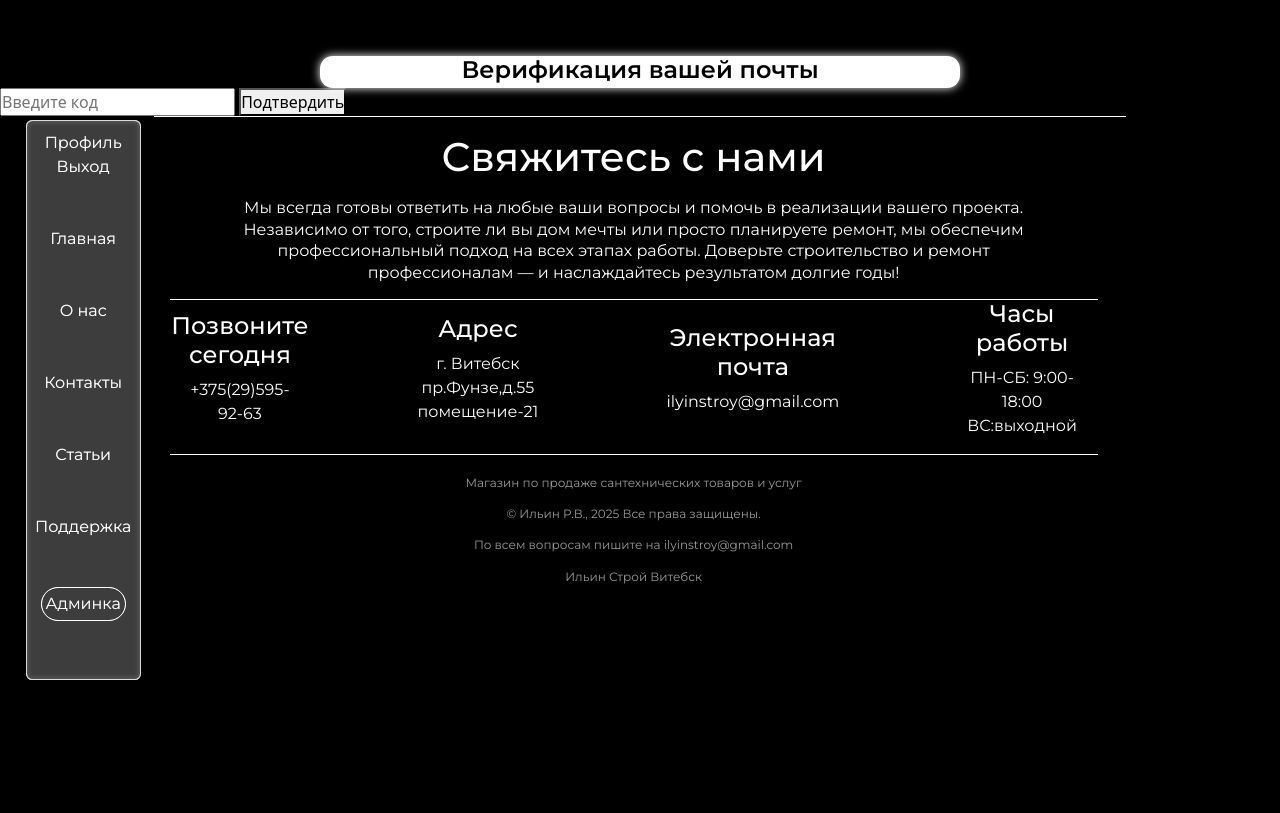
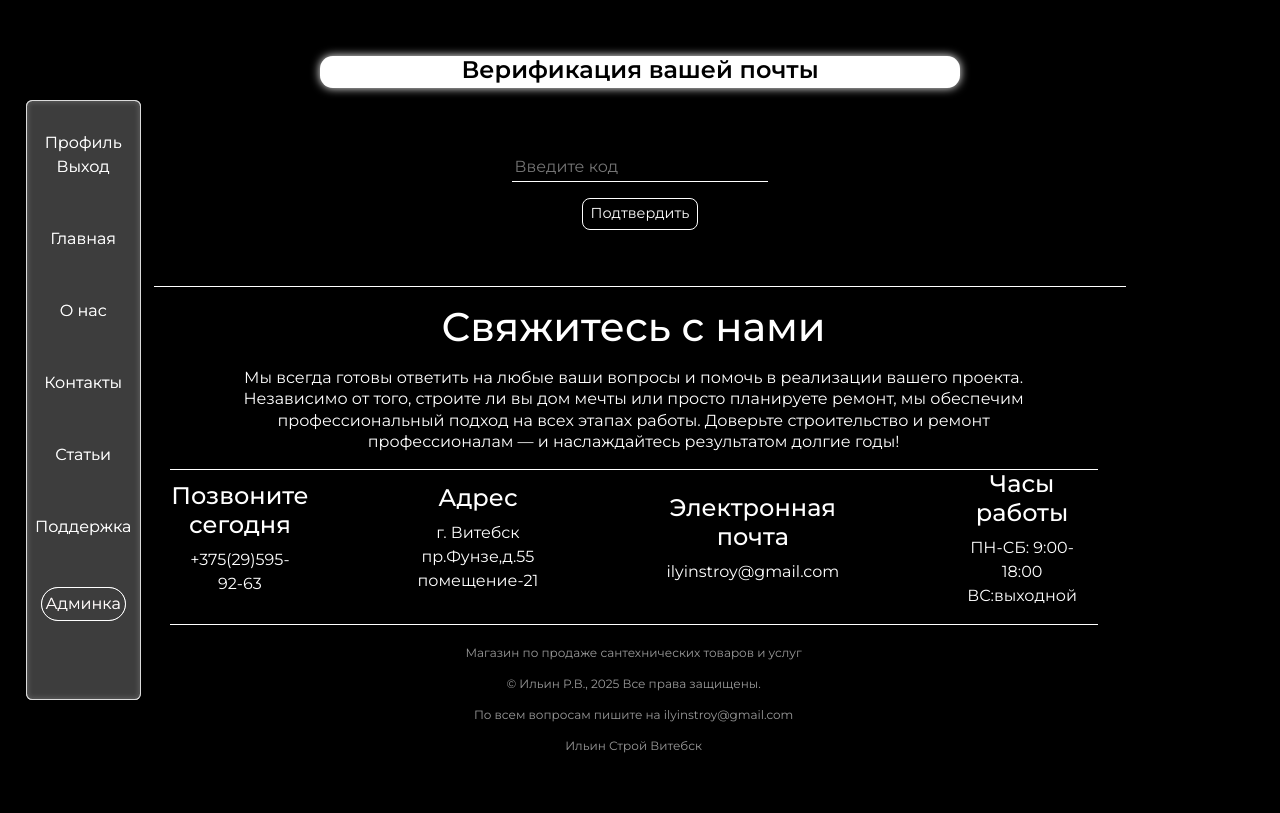
Before and after one commit to ASAFGracia/ilyin_stroy, a Django app: page /verify_email/ in a window 1280 px wide. Before the commit the page ends 680 px from the top, so only its background shows below. Run offline with Django 5.2, Linux system fonts and the light colour scheme; the visitor is signed in with stand-in values (Sample User, id 1); parts of the project's set-up code (start-up, migrations or seed data) failed here and were passed over.

Commit message:
commit before creating chat

```diff
--- a/gen/base/models.py
+++ b/gen/base/models.py
@@ -22,8 +22,8 @@ class Article(models.Model):
         return reverse('article_detail', args=[str(self.slug)])
 
     def save(self, *args, **kwargs):
-        if not self.author.is_approved:
-            raise ValueError("Only approved users can create articles.")
+        if not self.pk:  # Только при первом создании статьи
+            self.status = 'pending'  # Статья сохраняется как "На проверке"
         super().save(*args, **kwargs)
 
     def __str__(self):
--- a/gen/base/static/base/css/styles.css
+++ b/gen/base/static/base/css/styles.css
@@ -87,11 +92,11 @@ a:hover {
 
 header {
     font-family: "Montserrat", sans-serif;
-    margin-top: 15vh;
+    margin-top: 12.5vh;
     margin-left: 2vw;
     filter: drop-shadow(0 0 0.04rem white);
     display: flex;
-    height: 70vh;
+    height: 75vh;
     position: fixed;
     justify-content: space-around;
     width: 9vw;
@@ -2081,6 +2109,56 @@ ol li {
 
 .but-admin:hover {
     color: #818181;
+    transition: all 1s ease;
+}
+
+.verif-email {
+    width: 20vw;
+    margin: 3vh 0 5vh 40vw;
+}
+
+.verif-email form input {
+    background-color: black;
+    color: #fff;
+    border: none;
+    border-bottom: #fff solid 1px;
+    margin: 5vh 0 2vh 0;
+    font-size: 2vh;
+    font-family: Montserrat, sans-serif;
+    padding: 0.2vw;
+}
+
+.verif-email form input:focus::placeholder {
+    color: transparent;
+}
+
+.verif-email form {
+    display: flex;
+    flex-direction: column;
+}
+
+.verif-email form input:focus {
+    outline: none;
+}
+
+.verif-email form button {
+    background-color: #000;
+    color: #fff;
+    width: 9vw;
+    align-self: center;
+    font-family: "Montserrat", sans-serif;
+    font-size: 1.8vh;
+    font-weight: 400;
+    padding: 0.5vh;
+    border: #fff solid 1px;
+    border-radius: 1vh;
+    margin-bottom: 2vh;
+    transition: all 1s ease;
+}
+
+.verif-email form button:hover {
+    filter: drop-shadow(0 0 0.4rem white);
+    transform: scale(1.05);
     transition: all 1s ease;
 }
 
--- a/gen/base/templates/base/verify_email.html
+++ b/gen/base/templates/base/verify_email.html
@@ -13,12 +13,13 @@
         <h3>Верификация вашей почты</h3>
     </div>
 
-    <form method="post">
-        {% csrf_token %}
-        <input type="text" name="code" placeholder="Введите код">
-        <button type="submit">Подтвердить</button>
-    </form>
-
+    <div class="verif-email">
+        <form method="post">
+            {% csrf_token %}
+            <input type="text" name="code" placeholder="Введите код">
+            <button type="submit">Подтвердить</button>
+        </form>
+    </div>
 
 </div>
 {% endblock %}
--- a/gen/base/views.py
+++ b/gen/base/views.py
@@ -76,76 +76,76 @@ def sistemaotopleniya(request):
     return render (request, "base/sistema-otopleniya.html")
 
 
-@login_required
 def article_list(request):
-    articles = Article.objects.all().order_by('-created_at')
-    approved_requests = ArticleWriterRequest.objects.filter(user=request.user, status='approved')
+    """Список статей доступен всем пользователям"""
+    articles = Article.objects.filter(status='approved').order_by('-created_at')
+    approved_requests = None
+    if request.user.is_authenticated:
+        approved_requests = ArticleWriterRequest.objects.filter(user=request.user, status='approved')
 
-    # Передаем одобренные заявки в шаблон
     return render(request, 'base/article_list.html', {
         'articles': articles,
         'approved_requests': approved_requests,
     })
 
-@login_required
+
 def article_detail(request, slug):
+    """Детальная информация о статье доступна всем пользователям"""
     article = get_object_or_404(Article, slug=slug)
     return render(request, 'base/article_detail.html', {'article': article})
 
+
 @login_required
 def create_article(request):
+    """Создание статьи доступно только зарегистрированным пользователям с одобренным статусом"""
     if request.method == 'POST':
         article_form = ArticleForm(request.POST)
         image_formset = ArticleImageFormSet(request.POST, request.FILES)
 
         if article_form.is_valid() and image_formset.is_valid():
-            # Получаем текущего пользователя
             user = request.user
 
-            # Создаем статью и устанавливаем автора
             if user.is_approved:
                 article = article_form.save(commit=False)
-                article.author = user  # Устанавливаем текущего пользователя как автора
+                article.author = user
+                article.status = 'pending'  # Новая статья всегда "На проверке"
                 article.save()
 
-                # Сохраняем изображения, привязывая их к статье
+                # Сохраняем изображения
                 images = image_formset.save(commit=False)
                 for img in images:
                     img.article = article
                     img.save()
 
-                # Обработка удаления изображений
+                # Удаление изображений
                 for form in image_formset.deleted_forms:
                     if form.instance.pk:
                         form.instance.delete()
 
-                return redirect('article_list')  # Перенаправление, например, на страницу со списком статей
+                return redirect('article_list')
 
-            # Проверяем, существует ли пользователь в базе данных
             return render(request, 'base/error.html', {'message': 'Your account is not approved yet.'})
 
     else:
         article_form = ArticleForm()
         image_formset = ArticleImageFormSet()
 
-    context = {
+    return render(request, 'base/create_article.html', {
         'article_form': article_form,
         'image_formset': image_formset,
-    }
-    return render(request, 'base/create_article.html', context)
-
+    })
 
 
 @login_required
 def request_to_write_article(request):
+    """Только зарегистрированные пользователи могут отправить запрос на написание статей"""
     if request.method == 'POST':
         form = ArticleWriterRequestForm(request.POST)
         if form.is_valid():
-            # Устанавливаем пользователя как автора заявки
             request_to_write = form.save(commit=False)
             request_to_write.user = request.user
             request_to_write.save()
-            return redirect('article_list')  # Перенаправление на список статей
+            return redirect('article_list')
 
     else:
         form = ArticleWriterRequestForm()
@@ -155,11 +155,19 @@ def request_to_write_article(request):
 
 @user_passes_test(lambda u: u.is_superuser)
 def approve_article_writer(request, pk):
+    """Одобрение запроса на написание статей (только для суперпользователей)"""
     request_to_approve = get_object_or_404(ArticleWriterRequest, pk=pk)
     request_to_approve.status = 'approved'
     request_to_approve.save()
-    return redirect('article_list')  # Можно перенаправить на страницу со списком статей
+    return redirect('article_list')
 
+@user_passes_test(lambda u: u.is_superuser)
+def approve_article(request, pk):
+    """Одобрение статьи (только для суперпользователей)"""
+    article = get_object_or_404(Article, pk=pk)
+    article.status = 'approved'
+    article.save()
+    return redirect('article_list')
 
 def register(request):
     if request.method == "POST":
```
Also changed, not shown: other parts of gen/base/static/base/css/styles.css (+32 -4 lines), gen/base/forms.py (+38 -13 lines), gen/base/templates/base/article_list.html (+11 -12 lines), gen/base/templates/base/request_article_writer.html (+5 -3 lines).
